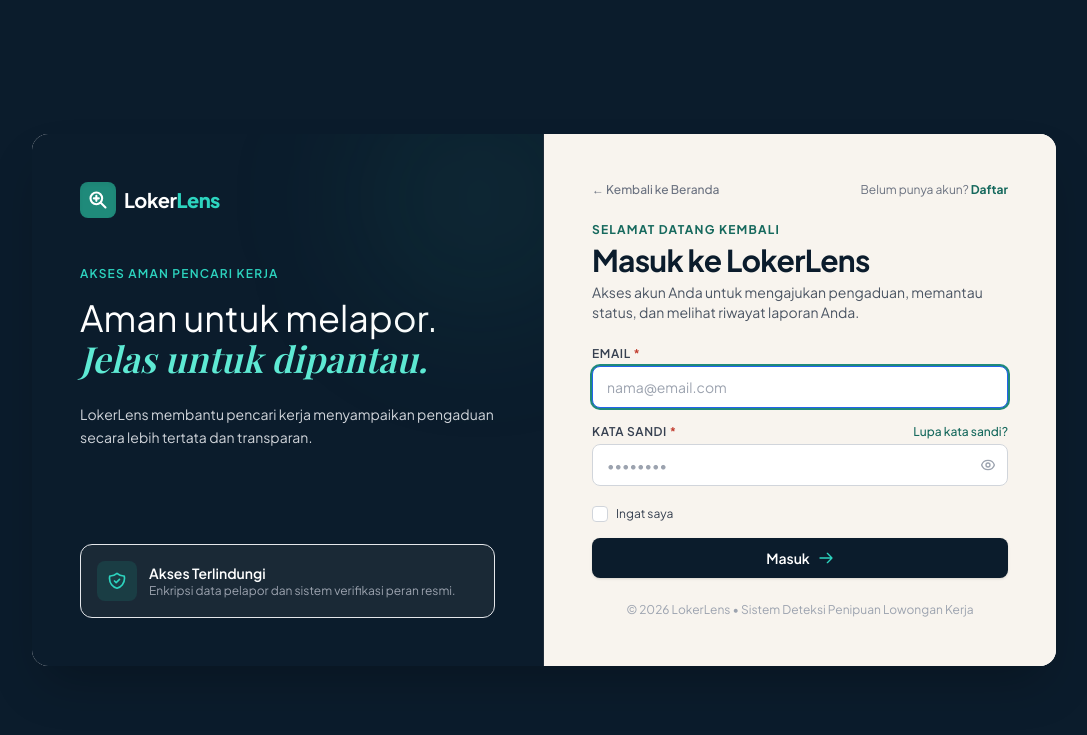
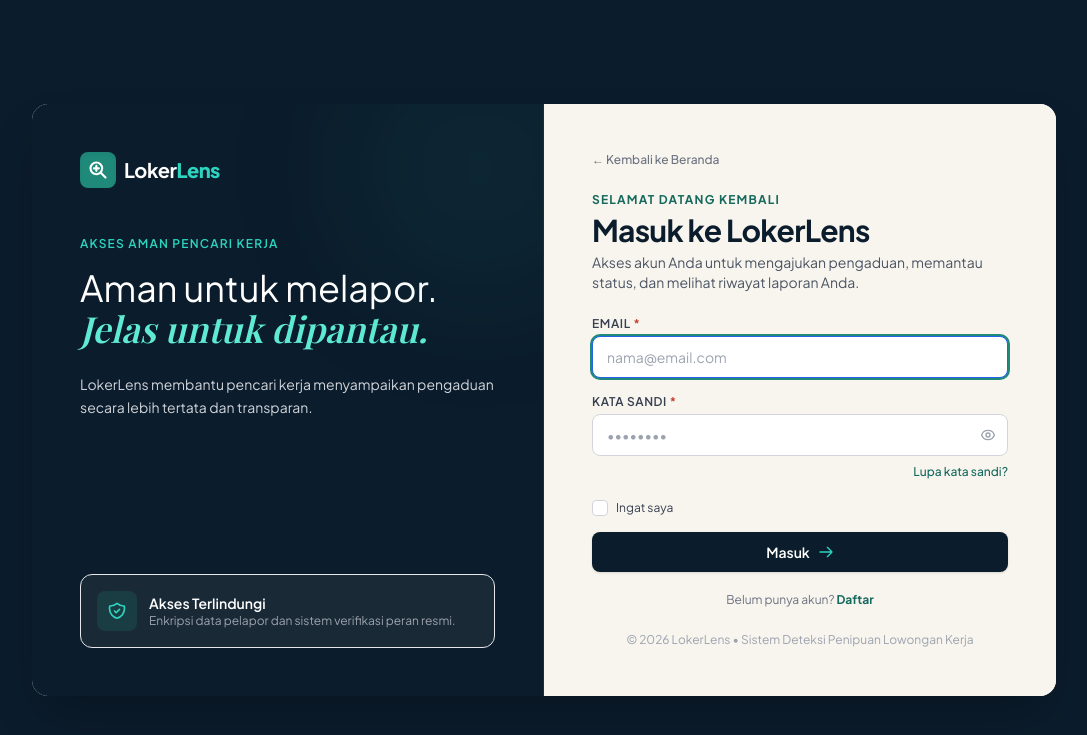
Before and after one commit to AgilePemdigi-2026/LokerLens, a Laravel app: page /login in a window 1280 px wide. Shown: the top 735 px of the page, without its empty margins (96-1183 px from the left). Run offline with Laravel 12, Linux system fonts and the light colour scheme; style sheets or scripts are compiled from the project's sources; some web fonts are replaced.

Commit message:
perbaiki: lengkapi statusAkhir, rapikan warnaBadge, pindahkan tautan login

```diff
--- a/web/resources/views/auth/login.blade.php
+++ b/web/resources/views/auth/login.blade.php
@@ -59,13 +59,10 @@
         <!-- Kolom Kanan: Panel Krem Form Login (Bagian 6.2) -->
         <div class="bg-cream-50 p-8 sm:p-12 flex flex-col justify-between text-navy-900">
             <!-- Navigasi Atas -->
-            <div class="flex justify-between items-center text-xs text-gray-500 mb-6">
+            <div class="text-xs text-gray-500 mb-6">
                 <a href="{{ route('beranda') }}" class="hover:text-navy-900 transition flex items-center gap-1 font-medium">
                     ← Kembali ke Beranda
                 </a>
-                <span>
-                    Belum punya akun? <a href="{{ route('register') }}" class="text-teal-700 font-bold hover:underline">Daftar</a>
-                </span>
             </div>
 
             <div>
@@ -136,16 +133,9 @@
 
                     <!-- Password Field dengan Toggle Mata -->
                     <div x-data="{ show: false }">
-                        <div class="flex justify-between items-center mb-1">
-                            <label for="password" class="block text-xs font-semibold uppercase tracking-wider text-gray-700">
-                                Kata Sandi <span class="text-risk-high">*</span>
-                            </label>
-                            @if (Route::has('password.request'))
-                                <a href="{{ route('password.request') }}" class="text-xs text-teal-700 hover:underline font-medium">
-                                    Lupa kata sandi?
-                                </a>
-                            @endif
-                        </div>
+                        <label for="password" class="block text-xs font-semibold uppercase tracking-wider text-gray-700 mb-1">
+                            Kata Sandi <span class="text-risk-high">*</span>
+                        </label>
                         <div class="relative">
                             <input id="password" :type="show ? 'text' : 'password'" name="password" required autocomplete="current-password"
                                 placeholder="••••••••"
@@ -163,6 +153,13 @@
                         @error('password')
                             <p class="text-xs text-risk-high mt-1">{{ $message }}</p>
                         @enderror
+                        @if (Route::has('password.request'))
+                            <div class="flex justify-end mt-2">
+                                <a href="{{ route('password.request') }}" class="text-xs text-teal-700 hover:underline font-medium">
+                                    Lupa kata sandi?
+                                </a>
+                            </div>
+                        @endif
                     </div>
 
                     <!-- Ingat Saya -->
@@ -181,6 +178,12 @@
                         </svg>
                     </button>
                 </form>
+
+                <!-- Belum punya akun? -->
+                <p class="mt-5 text-center text-xs text-gray-500">
+                    Belum punya akun?
+                    <a href="{{ route('register') }}" class="text-teal-700 font-bold hover:underline">Daftar</a>
+                </p>
             </div>
 
             <!-- Footer Teks -->
```
Also changed, not shown: web/app/Enums/StatusKasus.php (+11 -8 lines).
